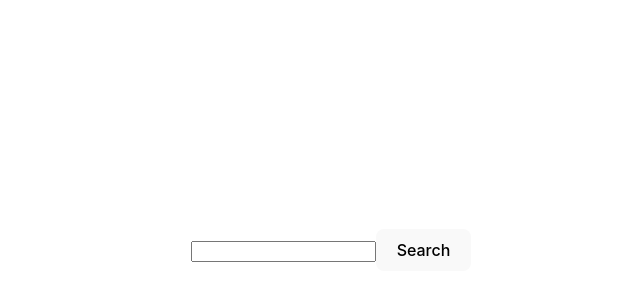
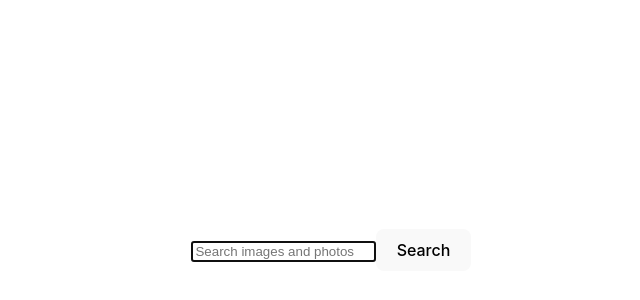
Before and after one commit to sno0wi/goit-react-hw-04, a React (Vite) app: page / in a window 1280 px wide. Shown: the part 150-450 px from the top of the page, without its empty margins (309-949 px from the left). Built offline with nearby package versions, Linux system fonts and the light colour scheme.

Commit message:
add Toaster

```diff
--- a/package.json
+++ b/package.json
@@ -14,6 +14,7 @@
     "formik": "^2.4.5",
     "react": "^18.2.0",
     "react-dom": "^18.2.0",
+    "react-hot-toast": "^2.4.1",
     "react-loader-spinner": "^6.1.6"
   },
   "devDependencies": {
--- a/src/components/SearchBar/SearchBar.jsx
+++ b/src/components/SearchBar/SearchBar.jsx
@@ -1,4 +1,5 @@
 import { useRef } from "react";
+import toast, { Toaster } from "react-hot-toast";
 
 const SearchBar = ({ setSearchTerm }) => {
   const inputRef = useRef(null);
@@ -6,17 +7,30 @@ const SearchBar = ({ setSearchTerm }) => {
   const handleSubmit = (event) => {
     event.preventDefault();
     const searchTerm = inputRef.current.value;
+    if (searchTerm === "") {
+      toast("Please enter a search term.");
+      return;
+    }
     setSearchTerm(searchTerm);
     inputRef.current.value = "";
   };
 
   return (
-    <form onSubmit={handleSubmit}>
-      <label>
-        <input type="text" ref={inputRef} />
-      </label>
-      <button type="submit">Search</button>
-    </form>
+    <header>
+      <div>
+        <Toaster position="top-center" reverseOrder={false} />
+      </div>
+      <form onSubmit={handleSubmit}>
+        <input
+          type="text"
+          autoComplete="off"
+          autoFocus
+          placeholder="Search images and photos"
+          ref={inputRef}
+        />
+        <button type="submit">Search</button>
+      </form>
+    </header>
   );
 };
 
```
Also changed, not shown: 1 other file (tests, documents, lock files or other folders).
